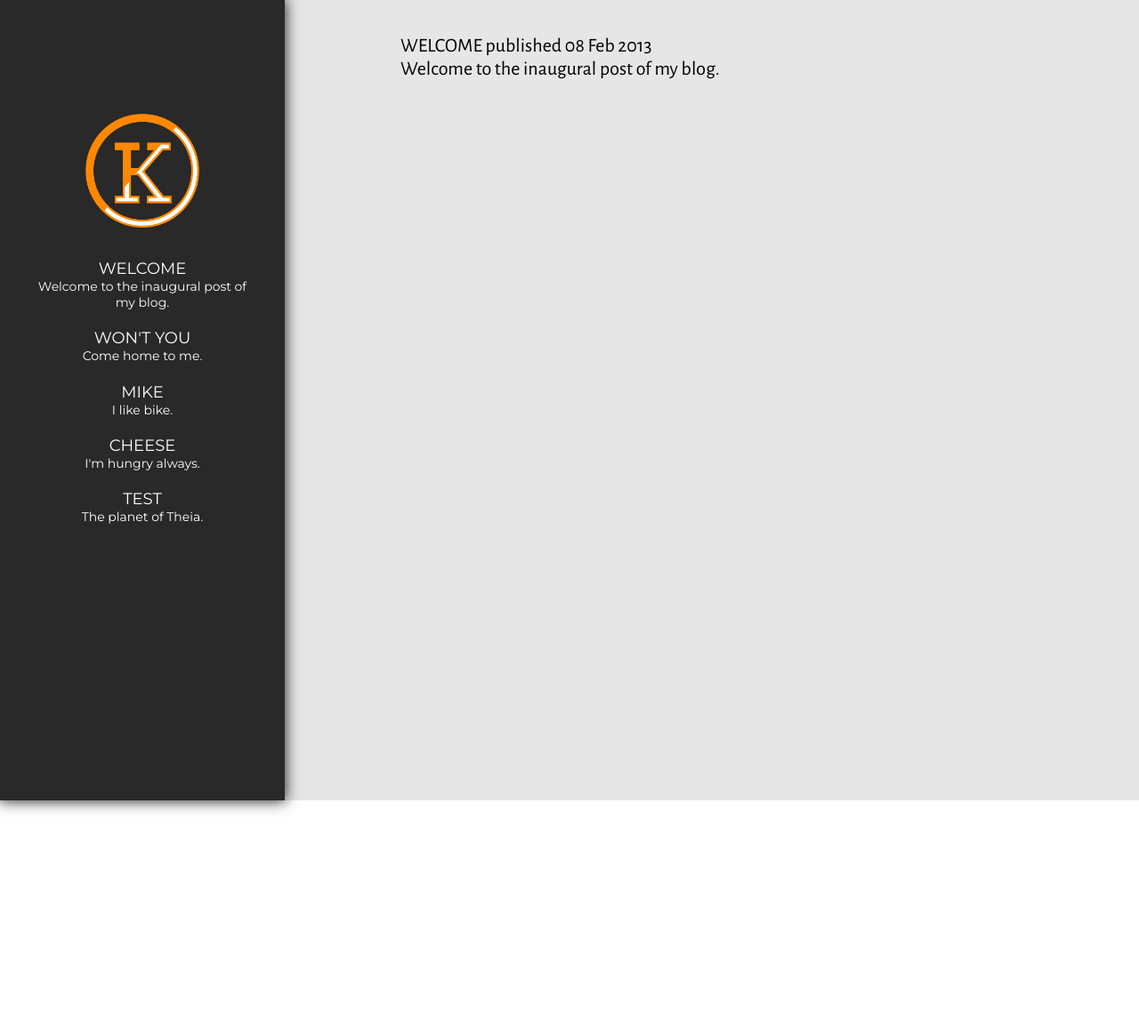
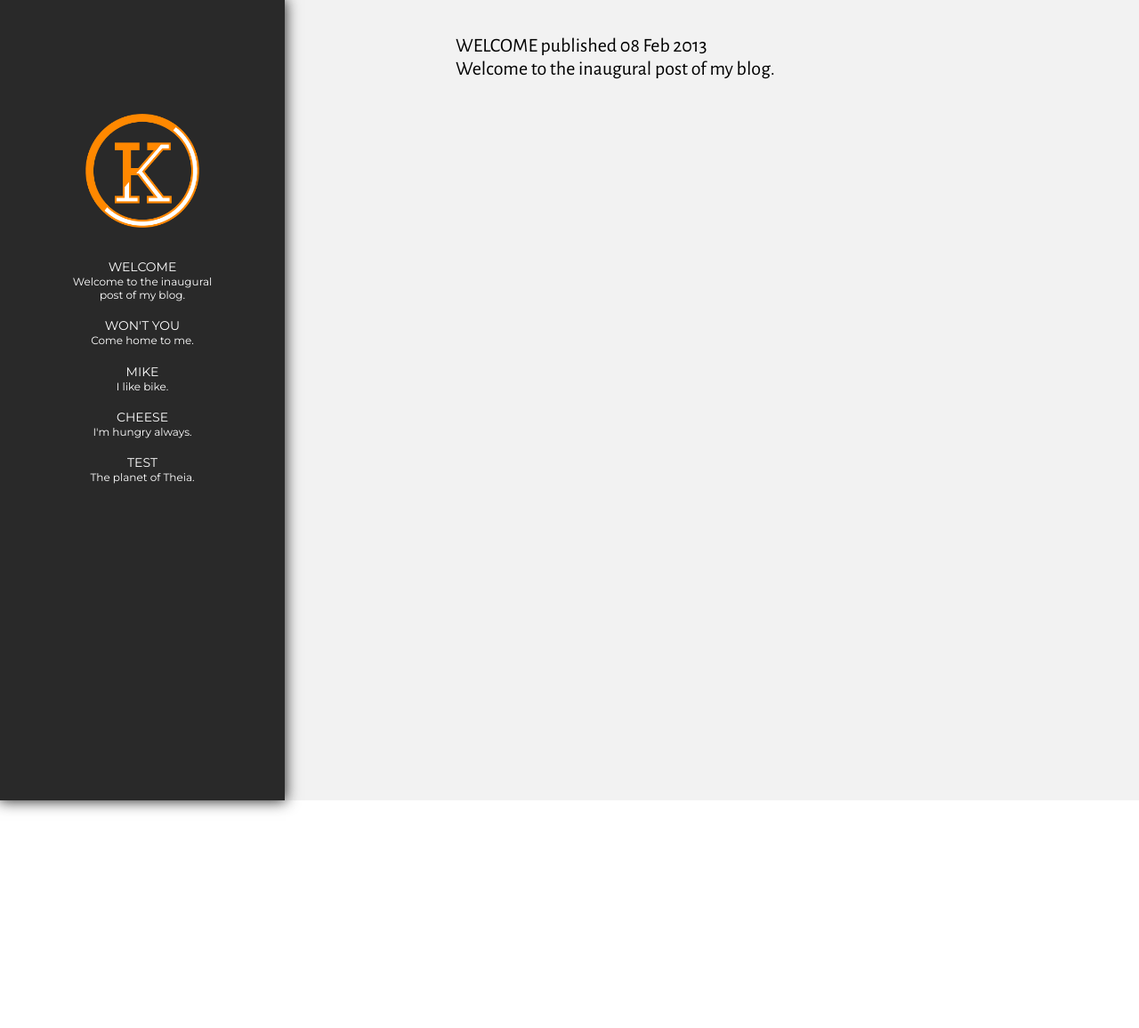
Before and after one commit to mngyuan/personal-site-2014, a Jekyll site: the page built from _posts/2013-02-08-welcome.md, in a window 1280 px wide. Shown: the whole page at 89% size. Built offline with Jekyll 4.4.1, drawn with Linux system fonts in a browser that asks for light colours.

Commit message:
fixed sidebar size

```diff
--- a/_layouts/blog.html
+++ b/_layouts/blog.html
@@ -21,6 +21,6 @@ title: blog
 
 <div id="blogwrap">
   <div id="blogcontent">
-    <div class="center">{{ content }}</div>
+    <div class="blog_center">{{ content }}</div>
   </div>
 </div>
--- a/js/nav.js
+++ b/js/nav.js
@@ -7,5 +7,6 @@ $( document ).ready( function() {
 
 function resizeSideAndContent() {
     var vpheight = $(window).height();
-    $('#blog_sidebar, #blogcontent, #sidebar_vcenter').css('height', vpheight);
+    $('#blog_sidebar, #blogcontent').css('height', vpheight);
+    $('#sidebar_vcenter').css('height', vpheight - 2*parseInt($('#sidebar_vcenter').css('padding-top'), 10));
 }
--- a/kml.css
+++ b/kml.css
@@ -415,11 +415,11 @@ body {
 #blogcontent {
 	margin-left: 25%;
 	overflow-y: auto;
-	background-color: #e6e6e6;
+	background-color: #f2f2f2;
 }
 
 #blog_sidebar a {
-	font-size: 18px;
+	font-size: 14px;
 	font-family: 'Montserrat', sans-serif;
 	display: block;
 	height: 15%;
@@ -438,6 +438,9 @@ body {
 	padding: 1% 40px;
 	overflow: hidden;
 	display: block;
+	font-size: 12px;
+	width: 50%;
+	margin: 0 auto;
 }
 
 #blog_sidebar li.active {
@@ -460,5 +463,16 @@ body {
 
 #sidebar_vcenter {
 	padding: 40% 0;
-	height: 100%;
+	/* height set with jquery */
+	overflow: hidden;
 }
+
+.blog_center {
+	position: relative;
+	margin: 0 auto;
+	width: 60%;
+	min-width: 400px;
+	font-family: "Alegreya Sans";
+	padding: 4% 0;
+	overflow: hidden; /* contain child */
+}
```
